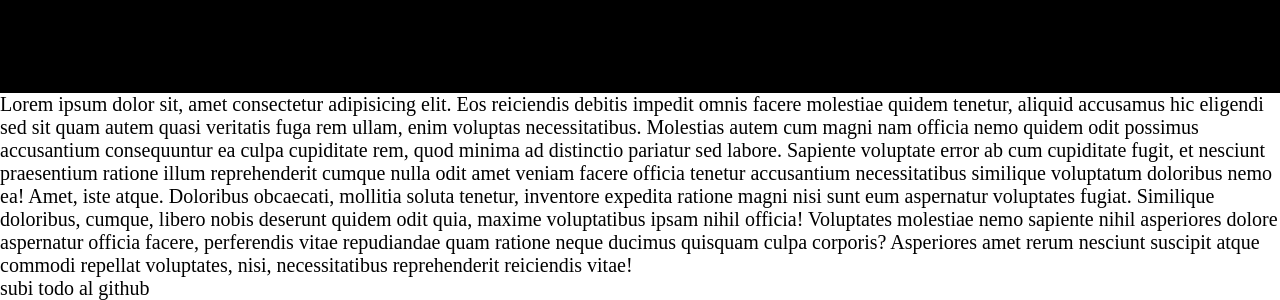
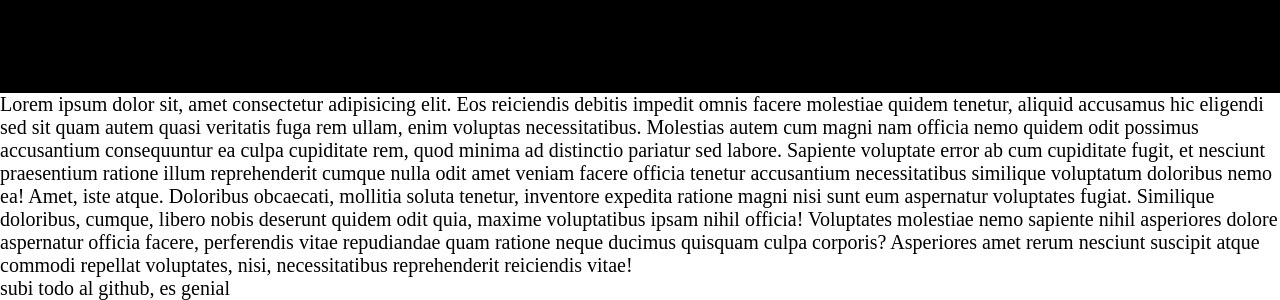
Before and after one commit to jpalesta/Pruebas, a plain HTML site: page index.html in a window 1280 px wide. Shown: the part 834-1134 px from the top of the page. Drawn offline with Linux system fonts and the light colour scheme.

Commit message:
Update index.html

```diff
--- a/index.html
+++ b/index.html
@@ -26,6 +26,6 @@
     <section>2</section>
     <p>Lorem ipsum dolor sit, amet consectetur adipisicing elit. Eos reiciendis debitis impedit omnis facere molestiae quidem tenetur, aliquid accusamus hic eligendi sed sit quam autem quasi veritatis fuga rem ullam, enim voluptas necessitatibus. Molestias autem cum magni nam officia nemo quidem odit possimus accusantium consequuntur ea culpa cupiditate rem, quod minima ad distinctio pariatur sed labore. Sapiente voluptate error ab cum cupiditate fugit, et nesciunt praesentium ratione illum reprehenderit cumque nulla odit amet veniam facere officia tenetur accusantium necessitatibus similique voluptatum doloribus nemo ea! Amet, iste atque. Doloribus obcaecati, mollitia soluta tenetur, inventore expedita ratione magni nisi sunt eum aspernatur voluptates fugiat. Similique doloribus, cumque, libero nobis deserunt quidem odit quia, maxime voluptatibus ipsam nihil officia! Voluptates molestiae nemo sapiente nihil asperiores dolore aspernatur officia facere, perferendis vitae repudiandae quam ratione neque ducimus quisquam culpa corporis? Asperiores amet rerum nesciunt suscipit atque commodi repellat voluptates, nisi, necessitatibus reprehenderit reiciendis vitae!
     </p>
-    <p>subi todo al github</p>
+    <p>subi todo al github, es genial</p>
 </body>
 </html>
```
